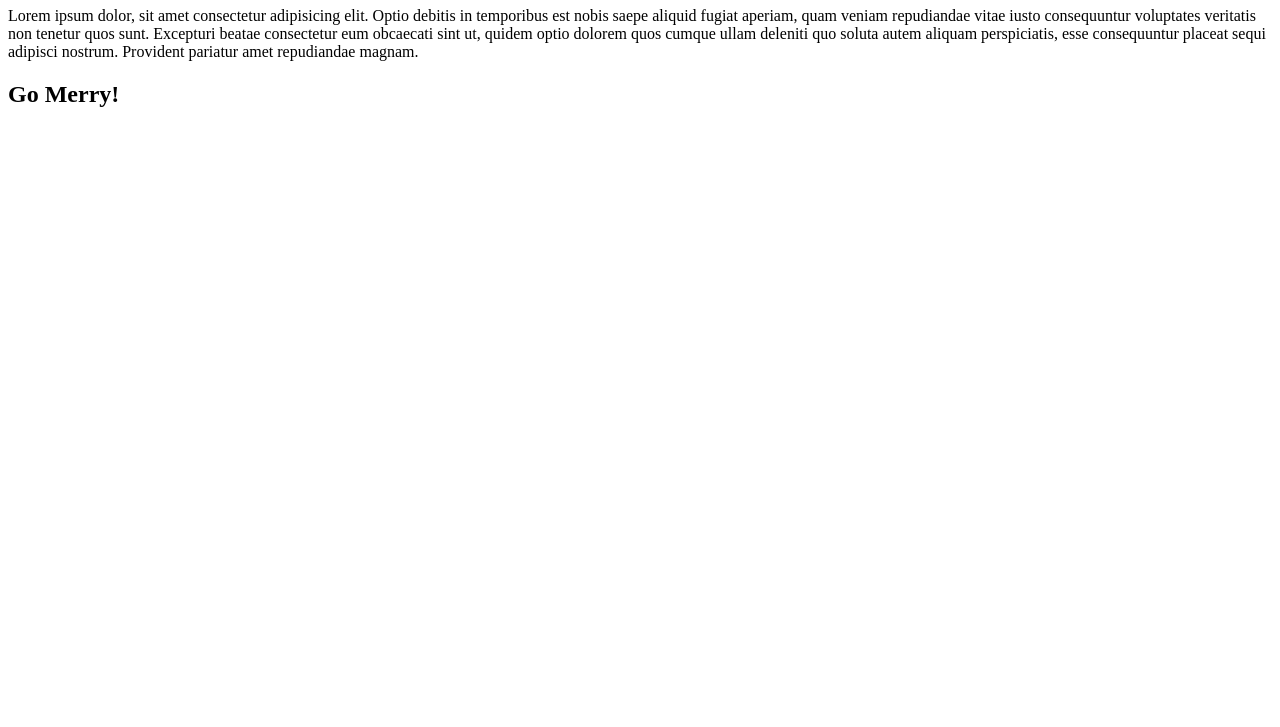
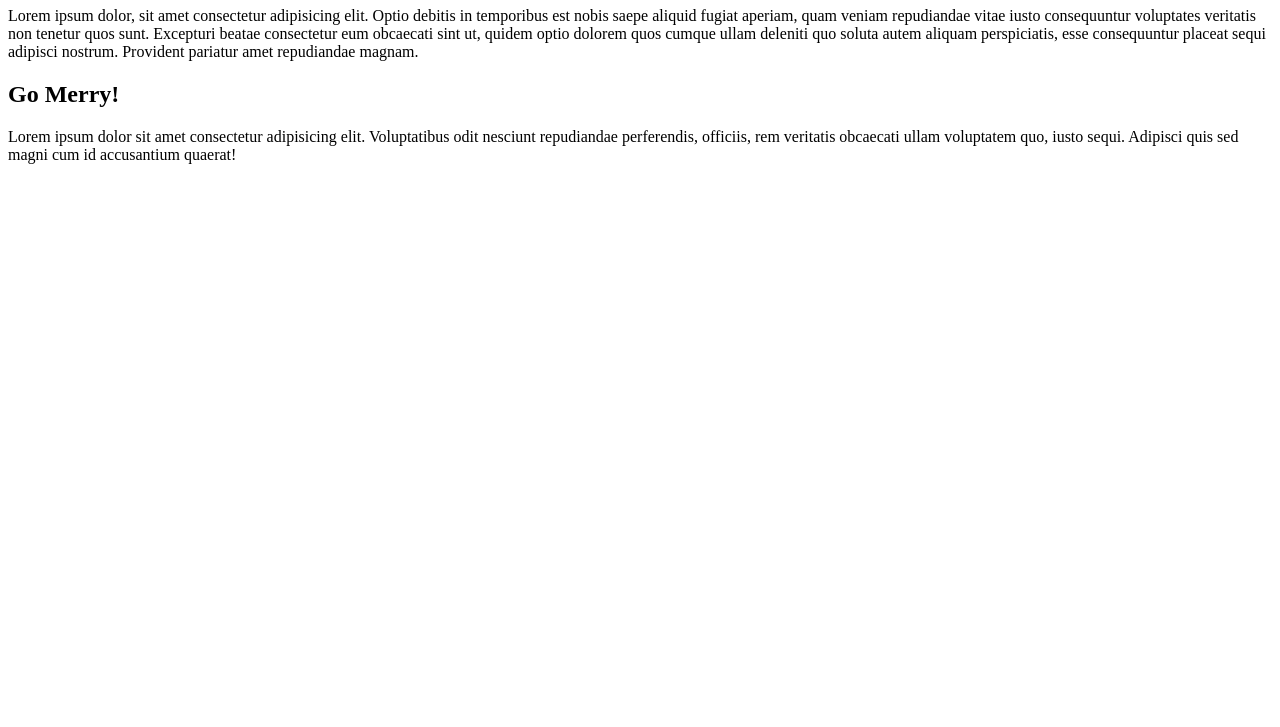
Before and after one commit to CoreyM-Dojo/gittest, a plain HTML site: page index.html in a window 1280 px wide. Shown: the part 73-800 px from the top of the page. Drawn offline with Linux system fonts and the light colour scheme.

Commit message:
Did some stuff

```diff
--- a/index.html
+++ b/index.html
@@ -11,5 +11,9 @@
     Excepturi beatae consectetur eum obcaecati sint ut, quidem optio dolorem quos cumque ullam deleniti quo soluta autem aliquam perspiciatis, esse consequuntur placeat sequi adipisci nostrum. Provident pariatur amet repudiandae magnam.</p>
 
     <h2>Go Merry!</h2>
+
+    <div class="container">
+        <p>Lorem ipsum dolor sit amet consectetur adipisicing elit. Voluptatibus odit nesciunt repudiandae perferendis, officiis, rem veritatis obcaecati ullam voluptatem quo, iusto sequi. Adipisci quis sed magni cum id accusantium quaerat!</p>
+    </div>
 </body>
 </html>
```
